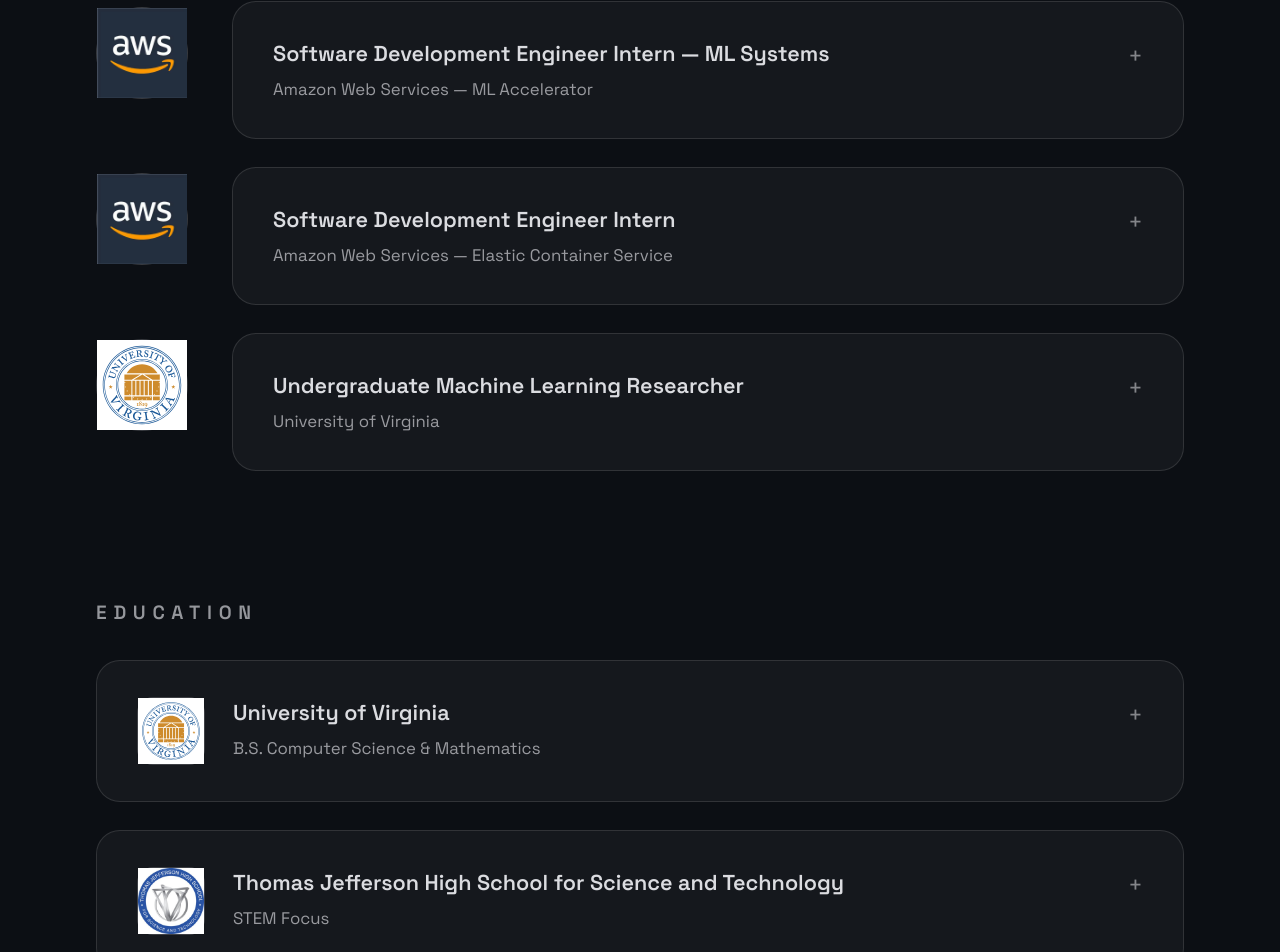
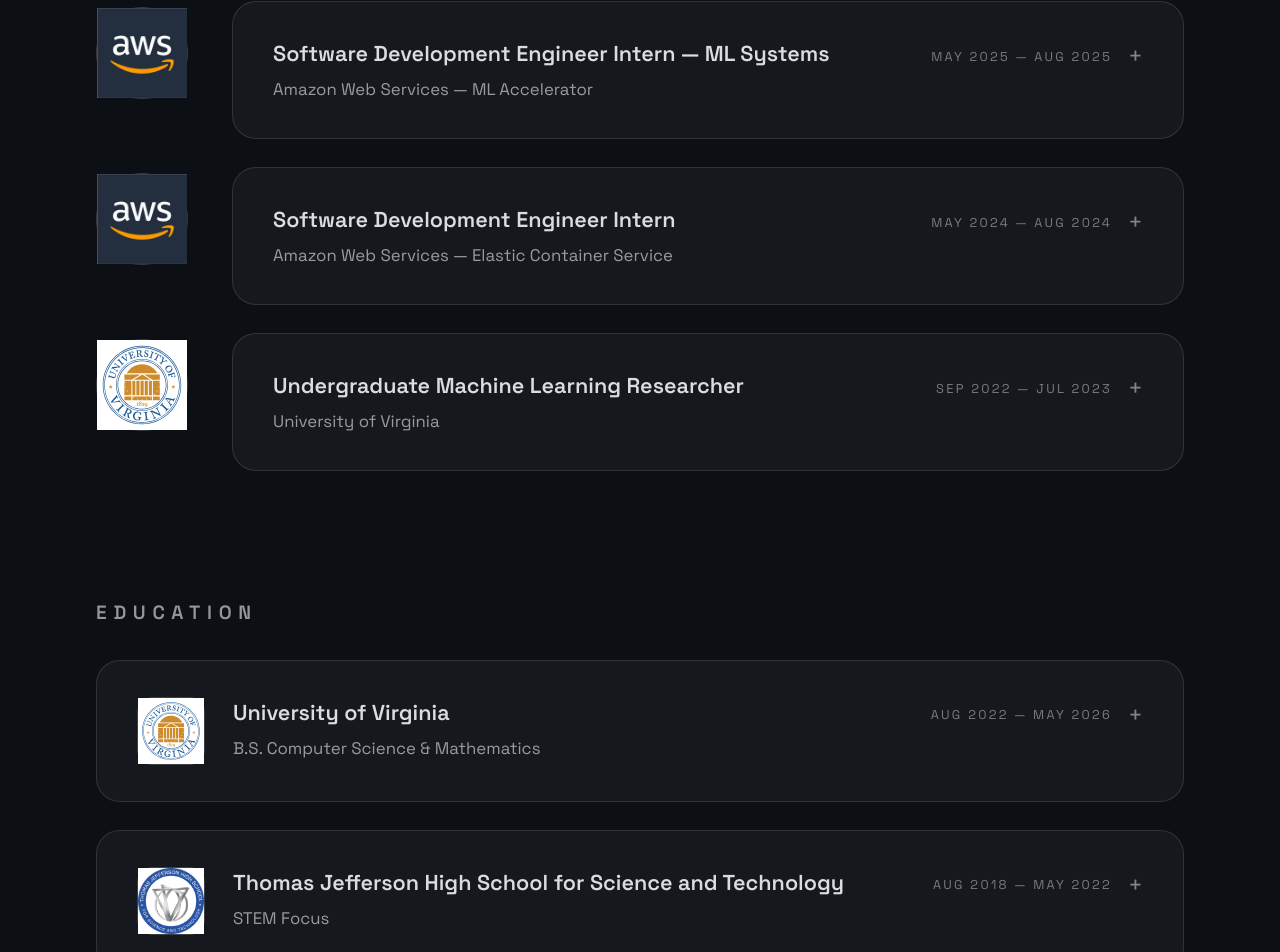
Before and after one commit to alexjhuang/personal-site, a React (Vite) app: page / in a window 1280 px wide. Shown: the part 2254-3206 px from the top of the page. Built offline with nearby package versions, Linux system fonts and the light colour scheme.

Commit message:
Show experience and education dates in card header

```diff
--- a/src/index.css
+++ b/src/index.css
@@ -259,11 +259,17 @@
 }
 
 .experience-date {
-  align-self: flex-end;
   font-size: 0.8rem;
   text-transform: uppercase;
   letter-spacing: 0.18em;
   color: rgba(241, 242, 246, 0.45);
+}
+
+.experience-meta {
+  display: flex;
+  align-items: center;
+  gap: 1rem;
+  white-space: nowrap;
 }
 
 .experience-row:hover .experience-details {
@@ -287,6 +293,16 @@
   .experience-icon {
     height: 3.75rem;
     width: 3.75rem;
+  }
+
+  .experience-header {
+    flex-wrap: wrap;
+  }
+
+  .experience-meta {
+    margin-left: auto;
+    white-space: normal;
+    text-align: right;
   }
 }
 
--- a/src/pages/Home.jsx
+++ b/src/pages/Home.jsx
@@ -88,7 +88,7 @@
   {
     school: "University of Virginia",
     title: "B.S. Computer Science & Mathematics",
-    dates: "Aug 2022 - May 2026",
+    dates: "Aug 2022 — May 2026",
     logo: "image",
     src: "/artifacts/UVA-Logo.svg",
     csCourses: [
@@ -452,7 +452,10 @@
                       <p className="experience-title">{experience.title}</p>
                       <p className="experience-company">{experience.company}</p>
                     </div>
-                    <span className="experience-plus">+</span>
+                    <div className="experience-meta">
+                      <span className="experience-date">{experience.dates}</span>
+                      <span className="experience-plus">+</span>
+                    </div>
                   </div>
                   <div className="experience-details">
                     <ul>
@@ -460,7 +463,6 @@
                         <li key={bullet}>{bullet}</li>
                       ))}
                     </ul>
-                    <span className="experience-date">{experience.dates}</span>
                   </div>
                 </div>
               </div>
@@ -497,7 +499,10 @@
                         <p className="experience-title">{item.school}</p>
                         <p className="experience-company">{item.title}</p>
                       </div>
-                      <span className="experience-plus">+</span>
+                      <div className="experience-meta">
+                        <span className="experience-date">{item.dates}</span>
+                        <span className="experience-plus">+</span>
+                      </div>
                     </div>
                     <div className="experience-details">
                       {item.csCourses && item.mathCourses ? (
@@ -540,7 +545,6 @@
                           ))}
                         </ul>
                       )}
-                      <span className="experience-date">{item.dates}</span>
                     </div>
                   </div>
                 </div>
```
